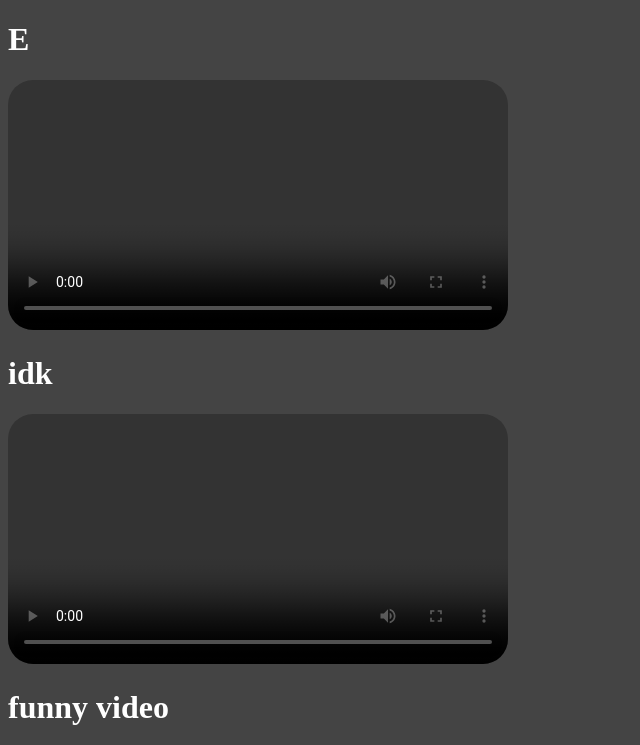
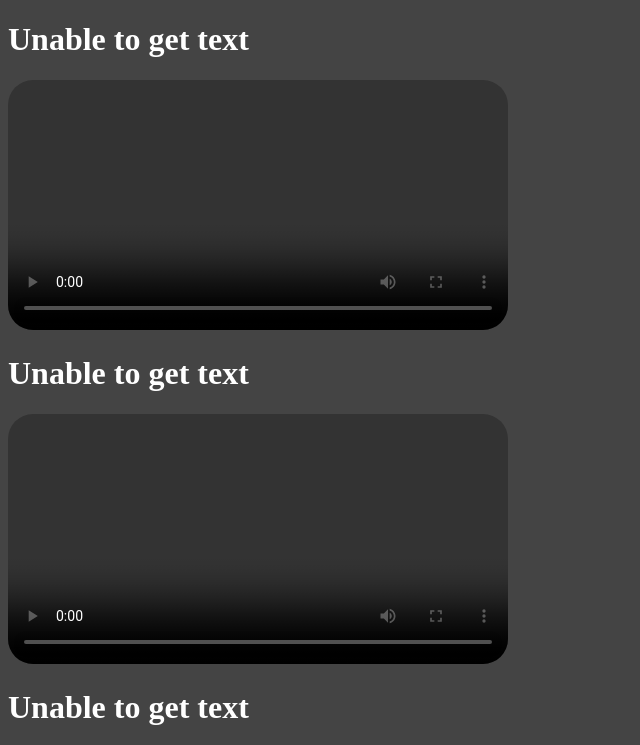
Before and after one commit to DJ-PAIN/OldRecRoom.live, a plain HTML site: page CommunityBoard/video.html in a window 1280 px wide. Shown: the top 745 px of the page, without its empty margins (0-640 px from the left). Drawn offline with Linux system fonts and the light colour scheme; no server answers.

Commit message:
Update video.html

```diff
--- a/CommunityBoard/video.html
+++ b/CommunityBoard/video.html
@@ -12,16 +12,16 @@
 <body>
 
     <div id="1">
-        <h1 class="text" >E</h1>
+        <h1 class="text" >Unable to get text</h1>
         <video controls  width="500"></video>
     </div>
     <div id="2">
-        <h1 class="text" >idk</h1>
+        <h1 class="text" >Unable to get text</h1>
         <video controls width="500"></video>
     </div>
     <div id="3">
-        <h1 class="text" >funny video</h1>
-        <video controls width="500"></video>
+        <h1 class="text" >Unable to get text</h1>
+        <video  controls width="500"></video>
     </div>
 
     <!-- Run after HTML loaded -->
```
